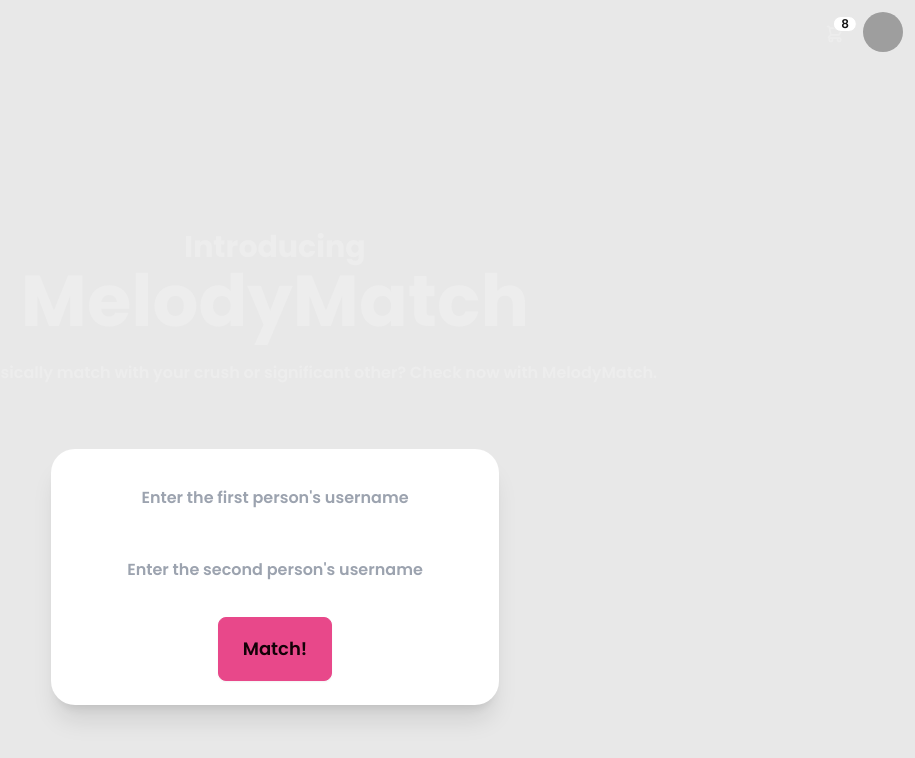
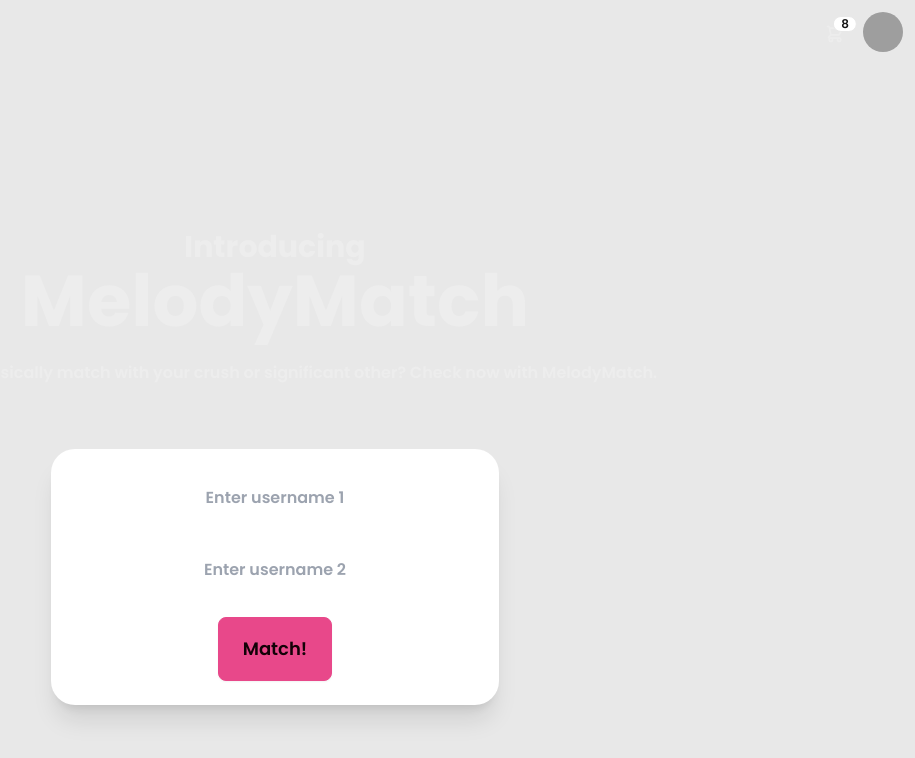
Before and after one commit to FuJacob/melodyVe, a Next.js app: page / in a window 1280 px wide. Shown: the top 758 px of the page, without its empty margins (365-1280 px from the left). Built offline with nearby package versions, Linux system fonts and the light colour scheme; grey boxes are pictures that could not be loaded.

Commit message:
removed esl rules

```diff
--- a/src/app/components/Submit.jsx
+++ b/src/app/components/Submit.jsx
@@ -2,15 +2,18 @@
 import React, { useState } from "react";
 
 const Submit = () => {
-  const [inputValue1, setInputValue1] = useState("");
-  const [result, setResult] = useState(null);
-  const [playlists, setPlaylists] = useState([]);
+  const [inputValues, setInputValues] = useState(["", ""]); // Two inputs for two usernames
+  const [users, setUsers] = useState([]); // Array to store data for multiple users
   const [loading, setLoading] = useState(false);
 
-  const handleChange = (event) => {
-    setInputValue1(event.target.value);
+  // Update the corresponding input value
+  const handleInputChange = (index, value) => {
+    const updatedInputs = [...inputValues];
+    updatedInputs[index] = value;
+    setInputValues(updatedInputs);
   };
 
+  // Fetch user data and playlists
   const fetchUserData = async (username) => {
     try {
       const response = await fetch(
@@ -29,54 +32,45 @@ const Submit = () => {
 
       return { userData, playlistsData };
     } catch (error) {
-      console.error(error.message);
       return { error: error.message };
     }
   };
 
+  // Handle button click
   const handleButtonClick = async () => {
-    if (!inputValue1) {
-      alert("Please enter a username");
+    if (inputValues.some((value) => !value)) {
+      alert("Please enter usernames for both users");
       return;
     }
 
     setLoading(true);
 
     try {
-      const { userData, playlistsData, error } = await fetchUserData(inputValue1);
+      const fetchedUsers = await Promise.all(
+        inputValues.map((username) => fetchUserData(username))
+      );
 
-      if (error) {
-        throw new Error(error);
-      }
-
-      setResult(userData);
-      setPlaylists(playlistsData);
+      setUsers(fetchedUsers); // Update state with fetched user data
     } catch (error) {
-      setResult({ error: error.message });
-      setPlaylists([]);
+      console.error("Error fetching users:", error.message);
     } finally {
       setLoading(false);
     }
   };
 
   return (
-    <>
     <div className="flex flex-col items-center space-y-6">
       <div className="max-w-md space-y-6 bg-white p-6 rounded-3xl shadow-xl bg-gray-50">
+        {inputValues.map((value, index) => (
           <input
+            key={index}
             type="text"
-            placeholder="Enter the first person's username"
-            value={inputValue1}
-            onChange={handleChange}
+            placeholder={`Enter username ${index + 1}`}
+            value={value}
+            onChange={(e) => handleInputChange(index, e.target.value)}
             className="input w-full text-center"
           />
-          <input
-            type="text"
-            placeholder="Enter the second person's username"
-            value={inputValue1}
-            onChange={handleChange}
-            className="input w-full text-center"
-          />
+        ))}
         <button
           className="btn btn-secondary btn-xs sm:btn-sm md:btn-md lg:btn-lg"
           onClick={handleButtonClick}
@@ -87,31 +81,29 @@ const Submit = () => {
 
       {loading && <p>Loading...</p>}
 
-        {result && (
-          <div className="w-full">
-            {result.error ? (
-              <p className="text-red-500">{result.error}</p>
+      {/* Render user profiles and playlists */}
+      {users.map((user, index) => (
+        <div key={index} className="w-full mb-8">
+          {user.error ? (
+            <p className="text-red-500">{user.error}</p>
           ) : (
             <>
               <div className="w-full flex justify-center mb-8">
                 <div className="max-w-xs w-full flex flex-col justify-center items-center space-y-3 p-8 border rounded-3xl shadow-lg bg-gray-50">
-                    <div className="flex justify-center">
                   <img
-                        src={result.images[0]?.url || "user.png"}
+                    src={user.userData.images[0]?.url || "user.png"}
                     className="w-42 h-42 rounded-full"
                     alt="User Profile"
                   />
-                    </div>
                   <h3 className="text-3xl font-black text-secondary">
-                      {result.display_name}
+                    {user.userData.display_name}
                   </h3>
                   <div className="flex justify-between w-full">
                     <span className="font-medium">Followers:</span>
-                      <span>{result.followers.total}</span>
+                    <span>{user.userData.followers.total}</span>
                   </div>
-                    <div className="flex justify-center w-full">
                   <a
-                        href={result.external_urls.spotify}
+                    href={user.userData.external_urls.spotify}
                     target="_blank"
                     rel="noopener noreferrer"
                     className="text-white text-xl font-semibold bg-secondary rounded-full p-3 "
@@ -120,16 +112,15 @@ const Submit = () => {
                   </a>
                 </div>
               </div>
-                </div>
 
               <div className="w-full">
                 <h1 className="text-2xl font-semibold mb-4">
-                    User's Playlists
+                  {user.userData.display_name}'s Playlists
                 </h1>
                 <div className="grid grid-cols-1 sm:grid-cols-2 md:grid-cols-3 lg:grid-cols-4 xl:grid-cols-5 gap-6">
-                    {playlists.items.map((playlist, index) => (
+                  {user.playlistsData.items.map((playlist, idx) => (
                     <div
-                        key={playlist.id || index}
+                      key={playlist.id || idx}
                       className="flex flex-col bg-gray-100 p-4 rounded-lg shadow-md"
                     >
                       <h2 className="font-semibold text-lg">
@@ -150,9 +141,8 @@ const Submit = () => {
             </>
           )}
         </div>
-        )}
+      ))}
     </div>
-    </>
   );
 };
 
```
Also changed, not shown: .eslintrc.json. Lines whose indentation alone changed are shown as unchanged.
